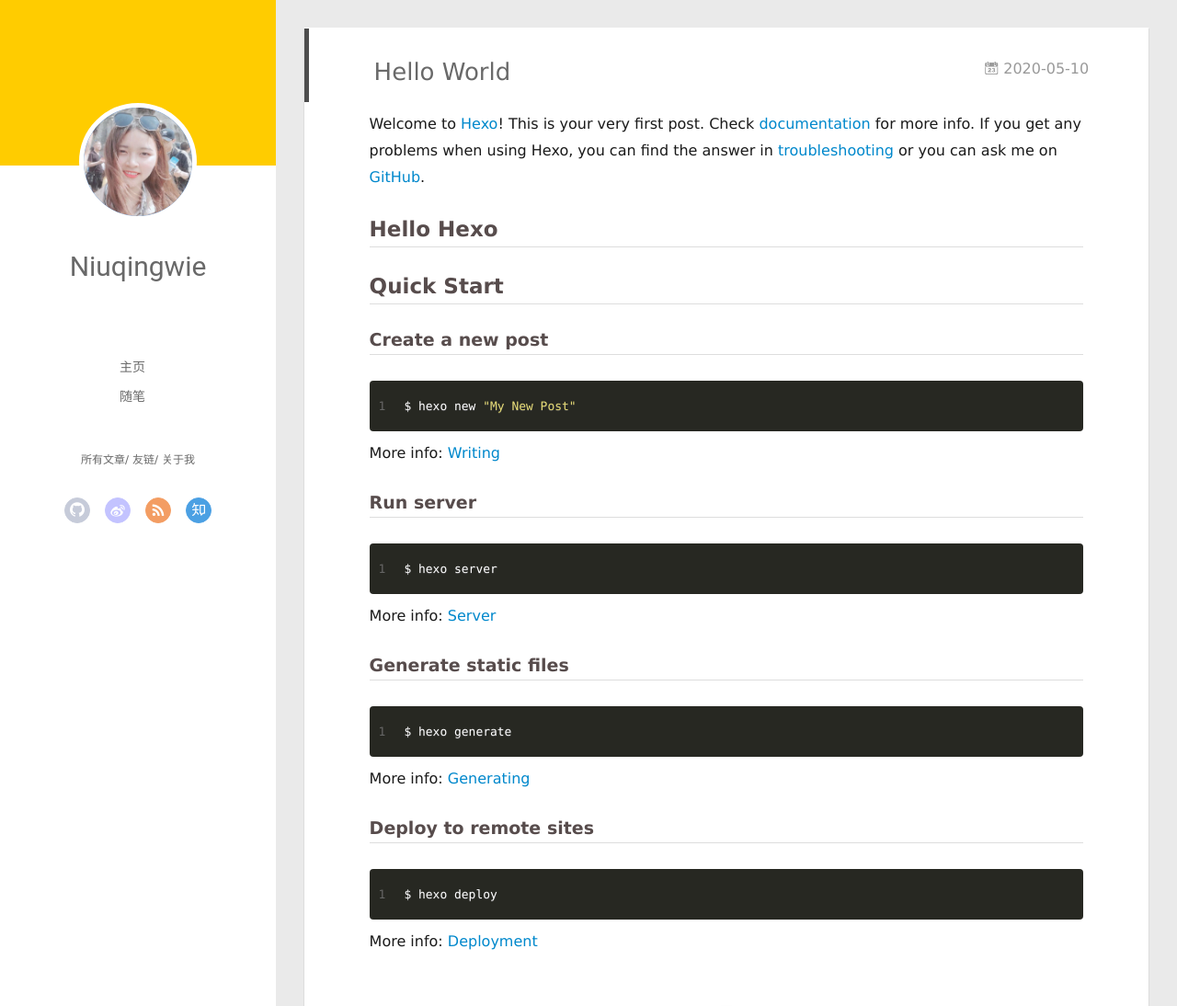
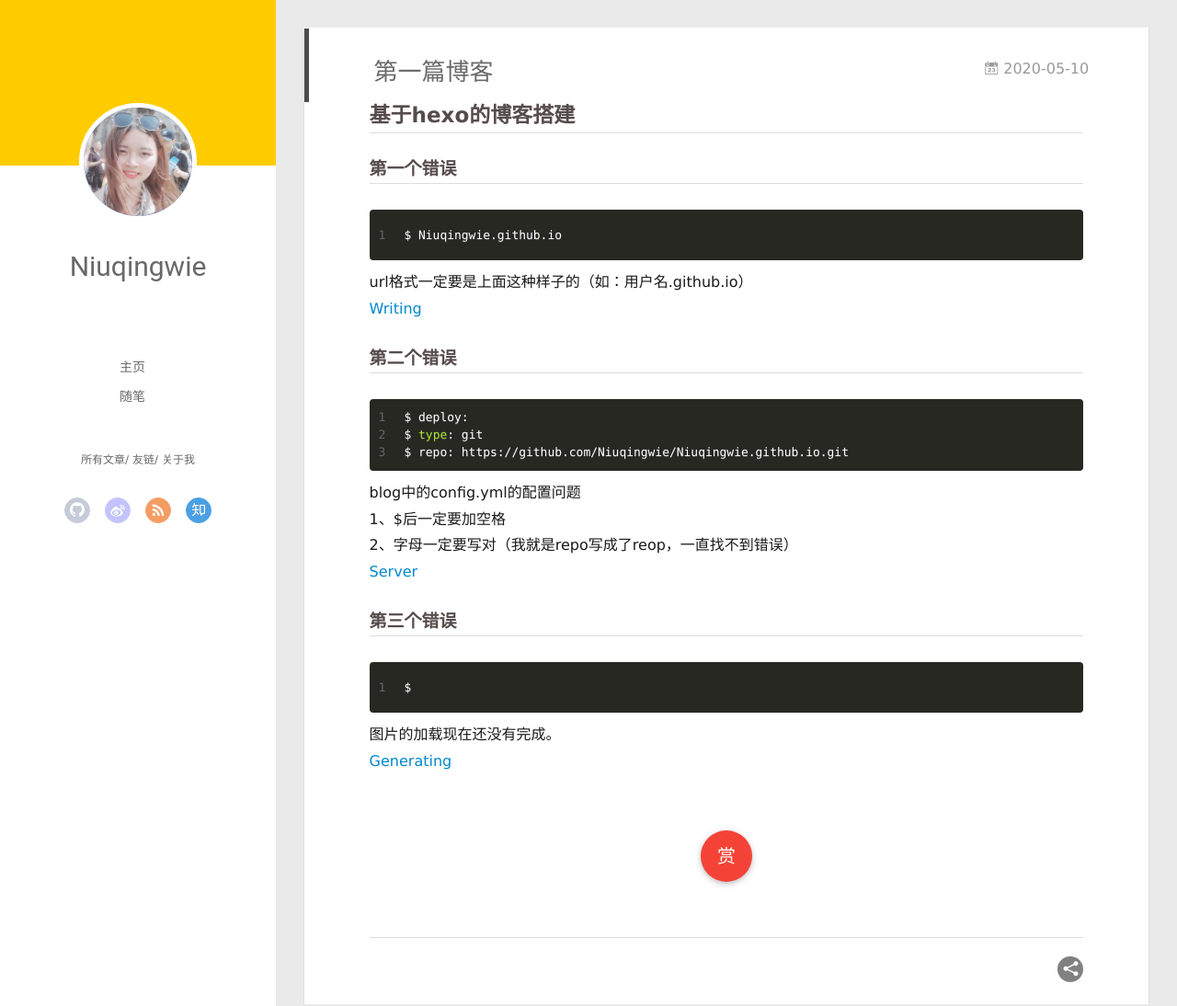
Before and after one commit to Niuqingwie/Niuqingwie.github.io, a plain HTML site: page 2020/05/10/hello-world/index.html in a window 1280 px wide and 1436 px high. Shown: the top 1094 px of the page at 92% size. Drawn offline with Linux system fonts and the light colour scheme; no server answers.

Commit message:
Site updated: 2020-05-14 11:51:31

```diff
--- a/2020/05/10/hello-world/index.html
+++ b/2020/05/10/hello-world/index.html
@@ -6,17 +6,17 @@
   <meta name="renderer" content="webkit">
   <meta http-equiv="X-UA-Compatible" content="IE=edge" >
   <link rel="dns-prefetch" href="https://Niuqingwie.github.io">
-  <title>Hello World | Hexo</title>
+  <title>第一篇博客 | Hexo</title>
   <meta name="viewport" content="width=device-width, initial-scale=1, maximum-scale=1">
-  <meta name="description" content="Welcome to Hexo! This is your very first post. Check documentation for more info. If you get any problems when using Hexo, you can find the answer in troubleshooting or you can ask me on GitHub. Hello">
+  <meta name="description" content="基于hexo的博客搭建第一个错误1$ Niuqingwie.github.io  url格式一定要是上面这种样子的（如：用户名.github.io）Writing 第二个错误123$ deploy: $ type: git$ repo: https:&#x2F;&#x2F;github.com&#x2F;Niuqingwie&#x2F;Niuqingwie.github.io.git  blog中的config.yml的配置问题1、$后">
 <meta property="og:type" content="article">
-<meta property="og:title" content="Hello World">
+<meta property="og:title" content="第一篇博客">
 <meta property="og:url" content="https://niuqingwie.github.io/2020/05/10/hello-world/index.html">
 <meta property="og:site_name" content="Hexo">
-<meta property="og:description" content="Welcome to Hexo! This is your very first post. Check documentation for more info. If you get any problems when using Hexo, you can find the answer in troubleshooting or you can ask me on GitHub. Hello">
+<meta property="og:description" content="基于hexo的博客搭建第一个错误1$ Niuqingwie.github.io  url格式一定要是上面这种样子的（如：用户名.github.io）Writing 第二个错误123$ deploy: $ type: git$ repo: https:&#x2F;&#x2F;github.com&#x2F;Niuqingwie&#x2F;Niuqingwie.github.io.git  blog中的config.yml的配置问题1、$后">
 <meta property="og:locale" content="en_US">
 <meta property="article:published_time" content="2020-05-10T09:00:24.139Z">
-<meta property="article:modified_time" content="2020-05-10T10:37:32.533Z">
+<meta property="article:modified_time" content="2020-05-14T02:15:02.646Z">
 <meta property="article:author" content="Niuqingwie">
 <meta name="twitter:card" content="summary">
 
@@ -161,7 +161,7 @@
 
 
     <h1 class="article-title" itemprop="name">
-      Hello World
+      第一篇博客
     </h1>
 
 
@@ -174,19 +174,15 @@
 
     <div class="article-entry" itemprop="articleBody">
 
-        <p>Welcome to <a href="https://hexo.io/" target="_blank" rel="noopener">Hexo</a>! This is your very first post. Check <a href="https://hexo.io/docs/" target="_blank" rel="noopener">documentation</a> for more info. If you get any problems when using Hexo, you can find the answer in <a href="https://hexo.io/docs/troubleshooting.html" target="_blank" rel="noopener">troubleshooting</a> or you can ask me on <a href="https://github.com/hexojs/hexo/issues" target="_blank" rel="noopener">GitHub</a>.</p>
-<h2 id="Hello-Hexo"><a href="#Hello-Hexo" class="headerlink" title="Hello Hexo"></a>Hello Hexo</h2><h2 id="Quick-Start"><a href="#Quick-Start" class="headerlink" title="Quick Start"></a>Quick Start</h2><h3 id="Create-a-new-post"><a href="#Create-a-new-post" class="headerlink" title="Create a new post"></a>Create a new post</h3><figure class="highlight bash"><table><tr><td class="gutter"><pre><span class="line">1</span><br></pre></td><td class="code"><pre><span class="line">$ hexo new <span class="string">"My New Post"</span></span><br></pre></td></tr></table></figure>
+        <h2 id="基于hexo的博客搭建"><a href="#基于hexo的博客搭建" class="headerlink" title="基于hexo的博客搭建"></a>基于hexo的博客搭建</h2><h3 id="第一个错误"><a href="#第一个错误" class="headerlink" title="第一个错误"></a>第一个错误</h3><figure class="highlight bash"><table><tr><td class="gutter"><pre><span class="line">1</span><br></pre></td><td class="code"><pre><span class="line">$ Niuqingwie.github.io</span><br></pre></td></tr></table></figure>
 
-<p>More info: <a href="https://hexo.io/docs/writing.html" target="_blank" rel="noopener">Writing</a></p>
-<h3 id="Run-server"><a href="#Run-server" class="headerlink" title="Run server"></a>Run server</h3><figure class="highlight bash"><table><tr><td class="gutter"><pre><span class="line">1</span><br></pre></td><td class="code"><pre><span class="line">$ hexo server</span><br></pre></td></tr></table></figure>
+<p>url格式一定要是上面这种样子的（如：用户名.github.io）<br><a href="https://hexo.io/docs/writing.html" target="_blank" rel="noopener">Writing</a></p>
+<h3 id="第二个错误"><a href="#第二个错误" class="headerlink" title="第二个错误"></a>第二个错误</h3><figure class="highlight bash"><table><tr><td class="gutter"><pre><span class="line">1</span><br><span class="line">2</span><br><span class="line">3</span><br></pre></td><td class="code"><pre><span class="line">$ deploy: </span><br><span class="line">$ <span class="built_in">type</span>: git</span><br><span class="line">$ repo: https://github.com/Niuqingwie/Niuqingwie.github.io.git</span><br></pre></td></tr></table></figure>
 
-<p>More info: <a href="https://hexo.io/docs/server.html" target="_blank" rel="noopener">Server</a></p>
-<h3 id="Generate-static-files"><a href="#Generate-static-files" class="headerlink" title="Generate static files"></a>Generate static files</h3><figure class="highlight bash"><table><tr><td class="gutter"><pre><span class="line">1</span><br></pre></td><td class="code"><pre><span class="line">$ hexo generate</span><br></pre></td></tr></table></figure>
+<p>blog中的config.yml的配置问题<br>1、$后一定要加空格<br>2、字母一定要写对（我就是repo写成了reop，一直找不到错误）<br> <a href="https://hexo.io/docs/server.html" target="_blank" rel="noopener">Server</a></p>
+<h3 id="第三个错误"><a href="#第三个错误" class="headerlink" title="第三个错误"></a>第三个错误</h3><figure class="highlight bash"><table><tr><td class="gutter"><pre><span class="line">1</span><br></pre></td><td class="code"><pre><span class="line">$</span><br></pre></td></tr></table></figure>
 
-<p>More info: <a href="https://hexo.io/docs/generating.html" target="_blank" rel="noopener">Generating</a></p>
-<h3 id="Deploy-to-remote-sites"><a href="#Deploy-to-remote-sites" class="headerlink" title="Deploy to remote sites"></a>Deploy to remote sites</h3><figure class="highlight bash"><table><tr><td class="gutter"><pre><span class="line">1</span><br></pre></td><td class="code"><pre><span class="line">$ hexo deploy</span><br></pre></td></tr></table></figure>
-
-<p>More info: <a href="https://hexo.io/docs/one-command-deployment.html" target="_blank" rel="noopener">Deployment</a></p>
+<p>图片的加载现在还没有完成。<br> <a href="https://hexo.io/docs/generating.html" target="_blank" rel="noopener">Generating</a></p>
 
 
 
@@ -491,7 +487,7 @@
 
     	<section class="tools-section tools-section-me" q-show="aboutme">
 
-  	  		<div class="aboutme-wrap" id="js-aboutme">很惭愧&lt;br&gt;&lt;br&gt;只做了一点微小的工作&lt;br&gt;谢谢大家</div>
+  	  		<div class="aboutme-wrap" id="js-aboutme">困境之下&lt;br&gt;&lt;br&gt;希望家里能越来越好，父母身体健康&lt;br&gt;加油</div>
 
     	</section>
 
--- /dev/null
+++ b/content.json
@@ -0,0 +1 @@
+[{"title":"test","date":"2020-05-13T02:05:52.000Z","path":"2020/05/13/test/","tags":[]},{"title":"第一篇博客","date":"2020-05-10T09:00:24.139Z","path":"2020/05/10/hello-world/","tags":[]}]
```
Also changed, not shown: 2020/05/13/test/index.html (+2 -2 lines), archives/2020/05/index.html (+2 -2 lines), archives/2020/index.html (+2 -2 lines), archives/index.html (+2 -2 lines), index.html (+8 -12 lines).
